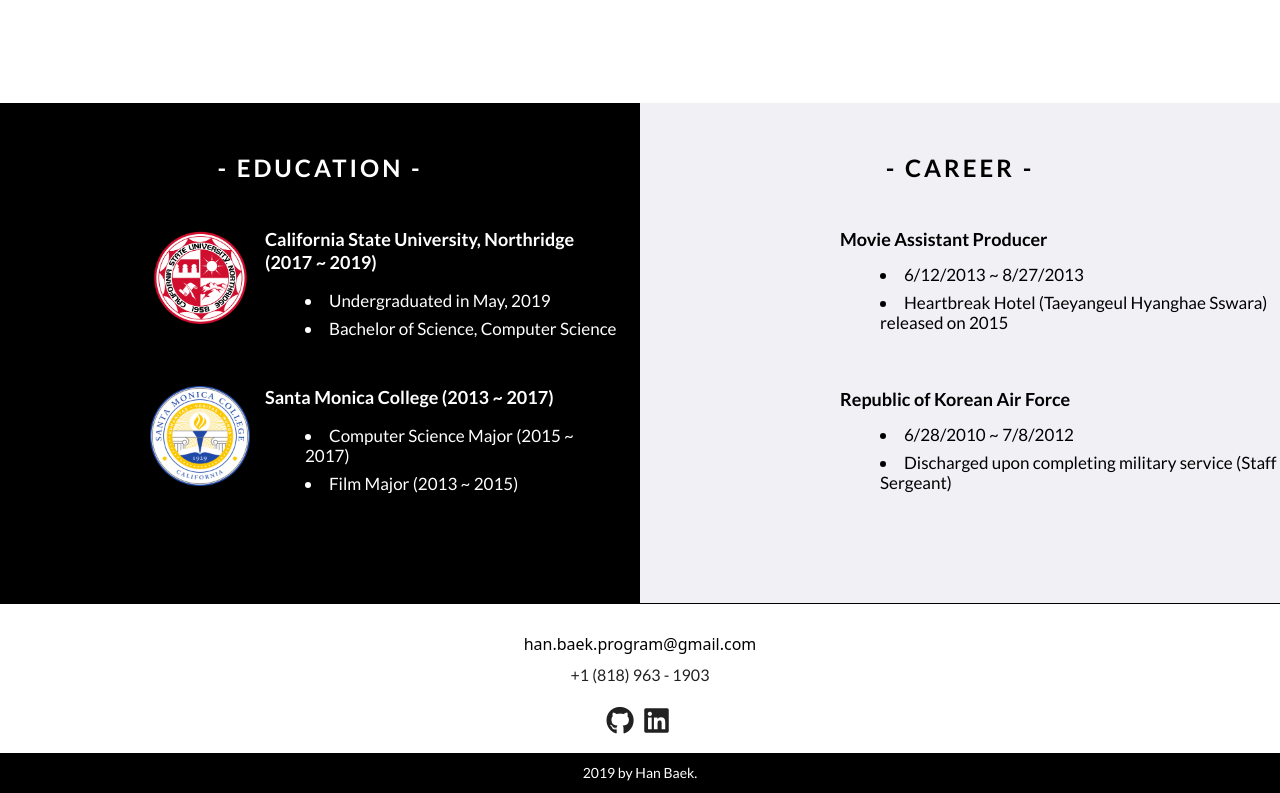
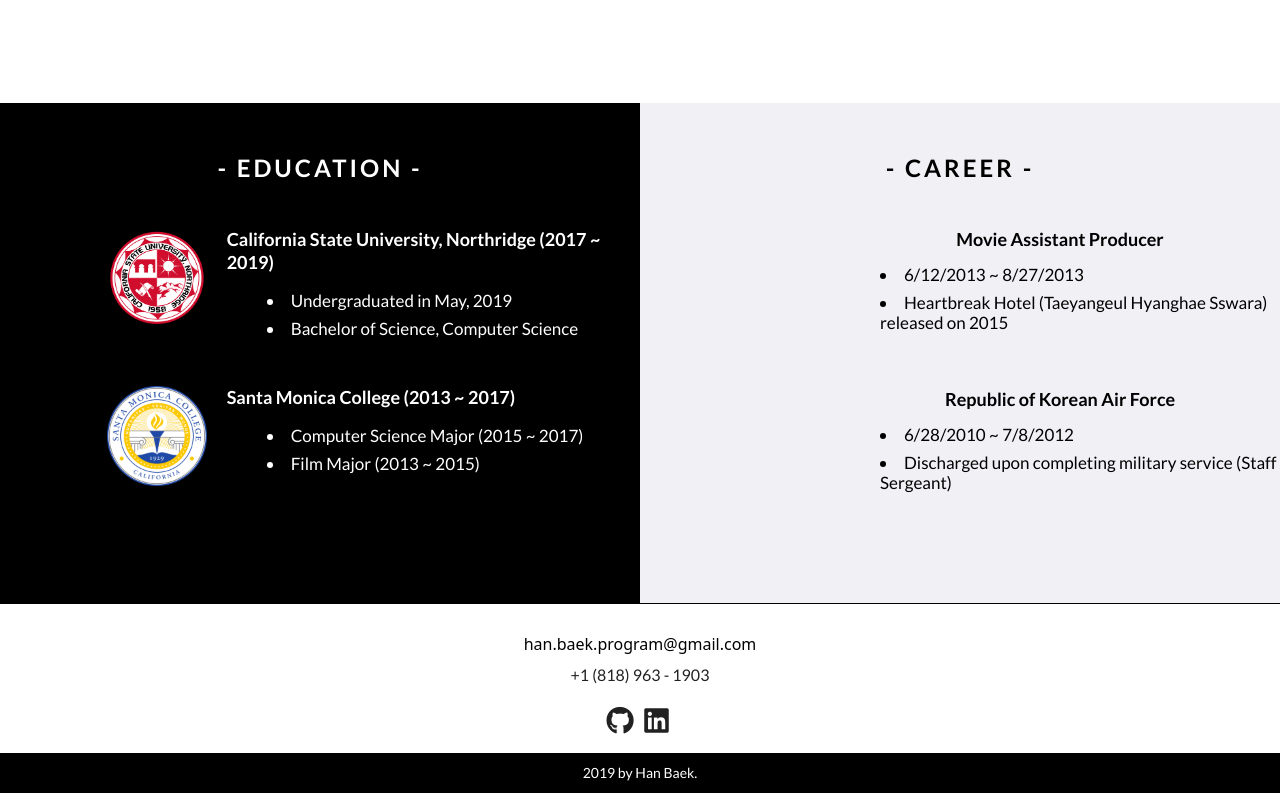
Before and after one commit to bhgs89/Myblog, a React (Create React App) app: page /aboutme in a window 1280 px wide. Shown: the part 1097-1890 px from the top of the page. Built offline with nearby package versions, Linux system fonts and the light colour scheme.

Commit message:
Adjust aboutpage - v2

```diff
--- a/src/components/Footer.js
+++ b/src/components/Footer.js
@@ -4,6 +4,7 @@ import styled from 'styled-components';
 // Style
 const FooterContainer = styled.div`
   position: relative;
+  bottom: 0;
   height: 190px;
   border-top: 1px solid black;
 `;
@@ -49,7 +50,9 @@ const Footer = () => {
     <FooterContainer>
       <ContactInfo>
         <Email>
-          <EmailTag href="mailto: han.baek.program@gmail.com">han.baek.program@gmail.com</EmailTag>
+          <EmailTag href="mailto: han.baek.program@gmail.com">
+            han.baek.program@gmail.com
+          </EmailTag>
         </Email>
         <Phone>
           <p>+1 (818) 963 - 1903</p>
--- a/src/components/aboutme/Career.js
+++ b/src/components/aboutme/Career.js
@@ -16,6 +16,17 @@ const Work = styled.div`
   display: grid;
   text-align: left;
   margin-left: 200px;
+  @media only screen and (min-device-width: 411px) and (max-device-width: 768px) and (orientation: portrait) {
+    padding-left: 0;
+    margin-left: 20px;
+  }
+  @media only screen and (min-device-width: 731px) and (max-device-width: 768px) and (orientation: landscape) {
+    padding-left: 0;
+    margin-left: 10px;
+  }
+`;
+const Subject = styled.h3`
+  text-align: center;
 `;
 const List = styled.ul`
   list-style-position: inside;
@@ -32,17 +43,21 @@ const Career = () => {
     <Container>
       <Header>- Career -</Header>
       <Work>
-        <h3>Movie Assistant Producer</h3>
+        <Subject>Movie Assistant Producer</Subject>
         <List>
           <ListElement>6/12/2013 ~ 8/27/2013</ListElement>
-          <ListElement>Heartbreak Hotel (Taeyangeul Hyanghae Sswara) released on 2015</ListElement>
+          <ListElement>
+            Heartbreak Hotel (Taeyangeul Hyanghae Sswara) released on 2015
+          </ListElement>
         </List>
       </Work>
       <Work>
-        <h3>Republic of Korean Air Force</h3>
+        <Subject>Republic of Korean Air Force</Subject>
         <List>
           <ListElement>6/28/2010 ~ 7/8/2012</ListElement>
-          <ListElement>Discharged upon completing military service (Staff Sergeant)</ListElement>
+          <ListElement>
+            Discharged upon completing military service (Staff Sergeant)
+          </ListElement>
         </List>
       </Work>
     </Container>
--- a/src/components/aboutme/Education.js
+++ b/src/components/aboutme/Education.js
@@ -8,6 +8,7 @@ const Container = styled.div`
   padding-top: 20px;
   display: grid;
   grid-row-gap: 30px;
+  padding-bottom: 20px;
 `;
 const Header = styled.h2`
   text-transform: uppercase;
@@ -15,8 +16,8 @@ const Header = styled.h2`
 `;
 const School = styled.div`
   display: grid;
-  grid-template-columns: 250px auto;
-  grid-column-gap: 15px;
+  grid-template-columns: 2fr 4fr;
+  grid-column-gap: 20px;
 `;
 const ImageContainer = styled.div`
   text-align: right;
@@ -31,6 +32,13 @@ const SchoolContent = styled.div`
 const List = styled.ul`
   list-style-position: inside;
   font-size: 17px;
+  @media only screen and (min-device-width: 411px) and (max-device-width: 768px) and (orientation: portrait) {
+    font-size: 12px;
+    padding-left: 5px;
+  }
+  @media only screen and (min-device-width: 731px) and (max-device-width: 768px) and (orientation: landscape) {
+    font-size: 10px;
+  }
 `;
 const ListElement = styled.li`
   margin-bottom: 8px;
--- a/src/components/aboutme/InfoSection.js
+++ b/src/components/aboutme/InfoSection.js
@@ -8,6 +8,20 @@ const InfoContainer = styled.div`
   display: grid;
   grid-template-columns: 1fr 1fr;
   height: 500px;
+  width: 100%;
+
+  @media only screen and (min-device-width: 411px) and (max-device-width: 768px) and (orientation: portrait) {
+    display: grid;
+    grid-template-columns: 1fr;
+    grid-template-rows: 1fr 1fr;
+    height: 850px;
+  }
+  @media only screen and (min-device-width: 731px) and (max-device-width: 768px) and (orientation: landscape) {
+    display: grid;
+    grid-template-columns: 1fr;
+    grid-template-rows: 1fr 1fr;
+    height: 800px;
+  }
 `;
 const EducationContainer = styled.div`
   background-color: black;
--- a/src/components/aboutme/IntroSection.js
+++ b/src/components/aboutme/IntroSection.js
@@ -19,10 +19,12 @@ const IntroContainer = styled.div`
   @media only screen and (min-device-width: 411px) and (max-device-width: 768px) and (orientation: portrait) {
     padding-top: 30px;
     width: 100%;
+    height: 450px;
   }
   @media only screen and (min-device-width: 731px) and (max-device-width: 768px) and (orientation: landscape) {
     padding-top: 30px;
     width: 100%;
+    height: 450px;
   }
 `;
 const ImageContainer = styled.div`
--- a/src/components/aboutme/MajorSection.js
+++ b/src/components/aboutme/MajorSection.js
@@ -13,6 +13,12 @@ const MajorContainer = styled.div`
 const MajorContent = styled.div`
   padding-top: 80px;
   text-align: center;
+  @media only screen and (min-device-width: 411px) and (max-device-width: 768px) and (orientation: portrait) {
+    padding-top: 30px;
+  }
+  @media only screen and (min-device-width: 731px) and (max-device-width: 768px) and (orientation: landscape) {
+    padding-top: 30px;
+  }
 `;
 const Languages = styled.div`
   display: grid;
@@ -24,6 +30,14 @@ const ImageContainer = styled.div`
   padding-left: 600px;
   padding-right: 600px;
   margin-bottom: 100px;
+  @media only screen and (min-device-width: 411px) and (max-device-width: 768px) and (orientation: portrait) {
+    padding-right: 30px;
+    padding-left: 30px;
+  }
+  @media only screen and (min-device-width: 731px) and (max-device-width: 768px) and (orientation: landscape) {
+    padding-right: 30px;
+    padding-left: 30px;
+  }
 `;
 const Row = styled.div`
   display: grid;
```
